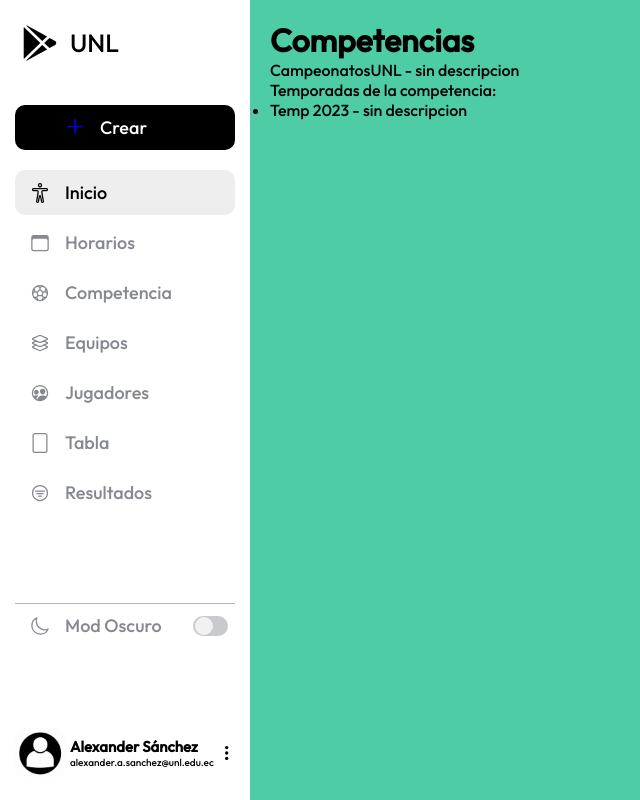
After one commit to DarwinG23/ProyectoIntegradoSaberes, a Django app: page /competencias/ in a window 1280 px wide. The commit adds this page. Shown: the whole page, without its empty margins (0-640 px from the left). Run offline with Django 4.2, Linux system fonts and the light colour scheme; data comes from the database, SQL or seed files in the repository; both versions use the stored data as it was after the commit; some web fonts are replaced.

Commit message:
//Se agrego navegaciion

````diff
--- a/mysite/myapp/templates/base.html
+++ b/mysite/myapp/templates/base.html
@@ -20,27 +20,31 @@
                 <span>UNL</span>
 
             </div>
-            <button class="boton">
-                <ion-icon name="add-outline"></ion-icon>
-                <span>Crear</span>
-            </button>
+
+              <button class="boton">
+                  <a href="/admin">
+                    <ion-icon name="add-outline"></ion-icon>
+                  </a>
+                   <span>Crear</span>
+              </button>
+
         </div>
         <nav class="navegacion">
             <ul>
                 <li>
-                    <a id="inicio" href="#">
+                    <a id="inicio" href="/">
                         <ion-icon name="body-outline"></ion-icon>
                         <span>Inicio</span>
                     </a>
                 </li>
                 <li>
-                    <a href="#">
+                    <a href="/Horario">
                         <ion-icon name="browsers-outline"></ion-icon>
-                        <span>Deportes</span>
+                        <span>Horarios</span>
                     </a>
                 </li>
                 <li>
-                    <a href="#">
+                    <a href="/competencias">
                         <ion-icon name="football-outline"></ion-icon>
                         <span>Competencia</span>
                     </a>
@@ -52,7 +56,7 @@
                     </a>
                 </li>
                 <li>
-                    <a href="#">
+                    <a href="/competidores">
                         <ion-icon name="people-circle-outline"></ion-icon>
                         <span>Jugadores</span>
                     </a>
--- /dev/null
+++ b/mysite/myapp/templates/competencias.html
@@ -0,0 +1,15 @@
+{% extends 'base.html' %}
+
+{% block content %}
+    <h1>Competencias</h1>
+    {% for competencia in competencias %}
+        <p>{{ competencia.nombre }} - {{ competencia.descripcion }}</p>
+        <p>Temporadas de la competencia:</p>
+        <ul>
+            {% for temporada in competencia.temporada_set.all %}
+                <li>{{ temporada.nombre }} - {{ temporada.descripcion }}</li>
+            {% endfor %}
+        </ul>
+    {% endfor %}
+{% endblock %}
+```
--- a/mysite/myapp/templates/equipos.html
+++ b/mysite/myapp/templates/equipos.html
@@ -2,7 +2,7 @@
 
 
 {% block content %}
-    <h1 style="color: aliceblue"> Lista de equipos</h1>
+    <h1> Lista de equipos</h1>
     <table class="table table-light table-striped">
        <thead>
               <tr>
--- a/mysite/myapp/urls.py
+++ b/mysite/myapp/urls.py
@@ -15,5 +15,7 @@ urlpatterns = [
     path('crearHorario/', views.crearHorario, name='crearHora'),
     path('Horario/', views.verHorario, name='ver Horario'),
     path('equipos/', views.verEquipos, name='ver Equipos'),
+    path('competidores/', views.verCompetidores, name='ver Competidores'),
+    path('competencias/', views.verCompetencias, name='ver Competencias'),
 
 ]
--- a/mysite/myapp/views.py
+++ b/mysite/myapp/views.py
@@ -145,3 +145,12 @@ def verHorario(request):
 def verEquipos(request):
     equipos = Equipo.objects.all()
     return render(request, 'equipos.html', {'equipos': equipos})
+
+def verCompetidores(request):
+    competidores = Competidor.objects.all()
+    return render(request, 'competidores.html', {'competidores': competidores})
+
+def verCompetencias(request):
+    competencias = Competencia.objects.all()
+    temporadas = Temporada.objects.all()
+    return render(request, 'competencias.html', {'competencias': competencias, 'temporadas': temporadas})
````
Also changed, not shown: mysite/myapp/templates/competidores.html (added, +10 -0 lines), mysite/db.sqlite3.
